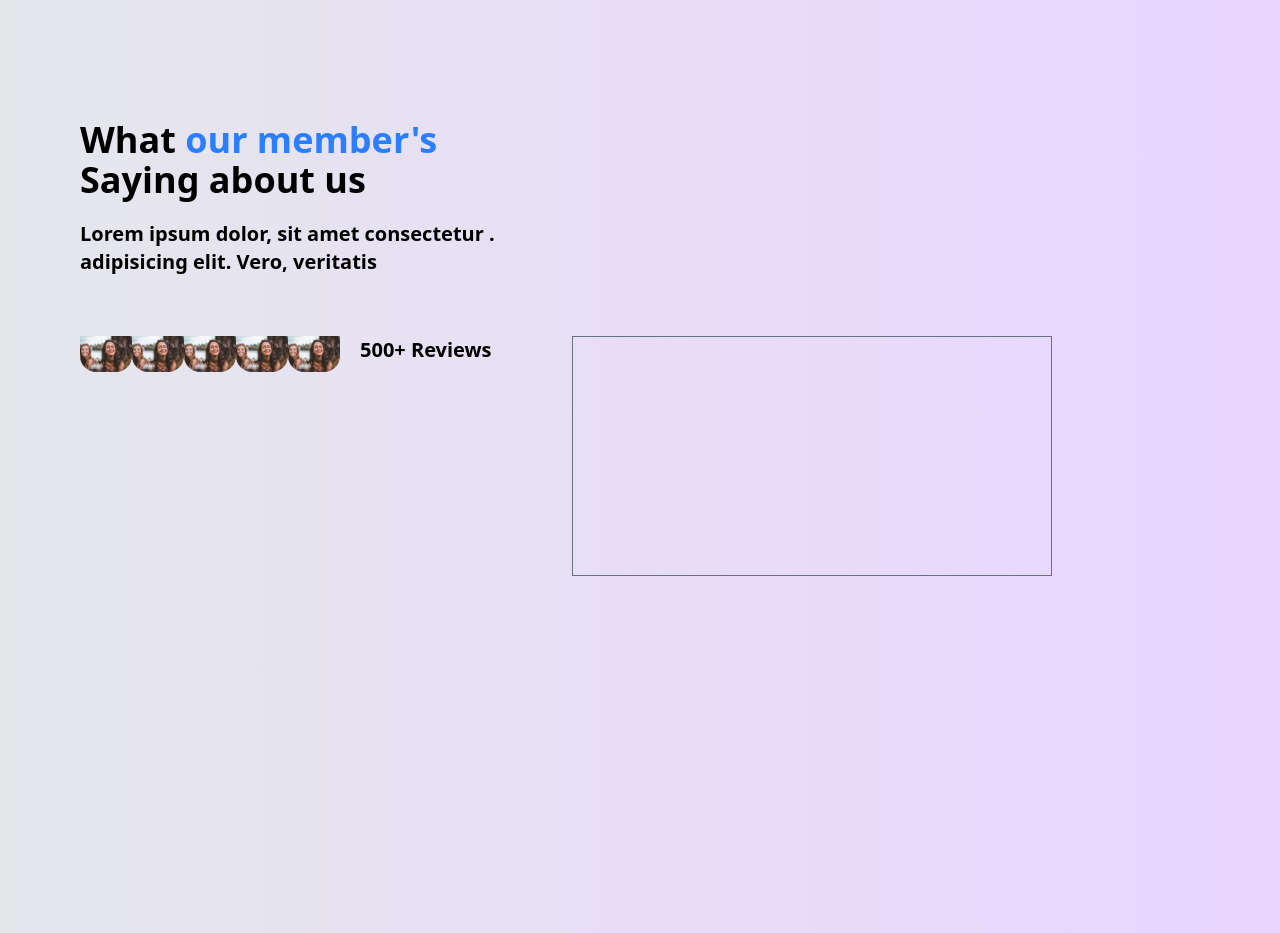
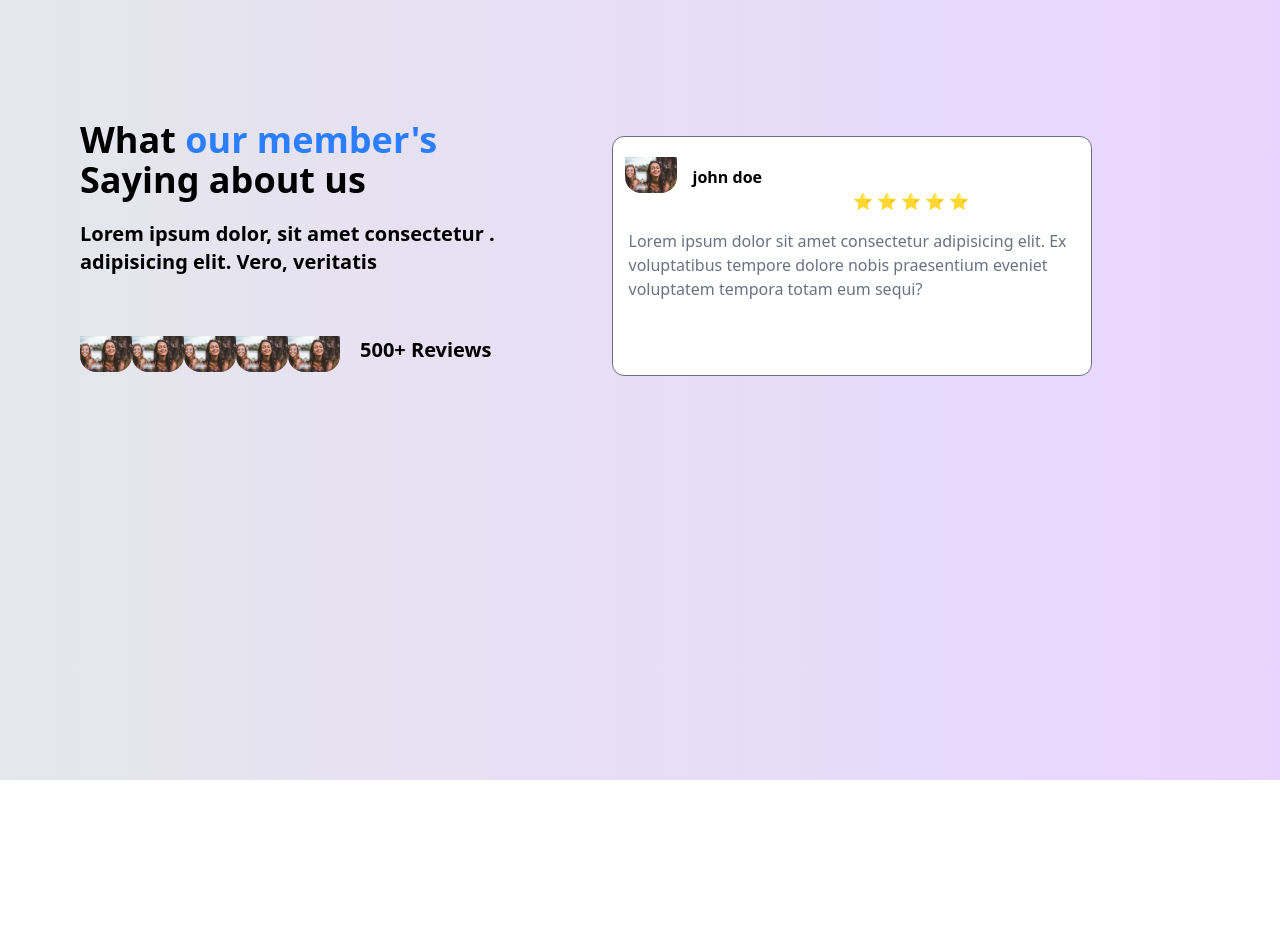
Before and after one commit to shailendrapratap1/clinic-website, a React (Vite) app in the folder clinicweb/: page / in a window 1280 px wide. Shown: the part 1620-2553 px from the top of the page. After the commit the page ends 2400 px from the top, so only its background shows below. Built offline with nearby package versions, Linux system fonts and the light colour scheme.

Commit message:
Update Testimonial.jsx

```diff
--- a/clinicweb/src/pages/Testimonial.jsx
+++ b/clinicweb/src/pages/Testimonial.jsx
@@ -1,9 +1,10 @@
 import React from 'react'
 import { Card } from '../components'
+import { Star } from 'lucide-react'
 
 const Testimonial = () => {
   return (
-    <section className='min-h-screen mx-auto left-0 right-0 bg-linear-to-r from-gray-200 to-purple-200'>
+    <section className='md:h-150 min-h-screen mx-auto left-0 right-0 bg-linear-to-r from-gray-200 to-purple-200'>
      <div className='grid grid-cols-1 grid-rows-1 pt-35 pl-20'>
         <div className='flex flex-col text-4xl font-bold'>
       <h2 className=' '>What <span className='text-blue-500'>our member's </span></h2>
@@ -11,18 +12,24 @@ const Testimonial = () => {
       <p className='pt-5 text-xl font-semibold '>Lorem ipsum dolor, sit amet consectetur .</p>
       <p className=' text-xl font-semibold'>adipisicing elit. Vero, veritatis</p>
         </div>
-             <div className='flex flex-row md:flex md:flex-row   pt-15 '>
-           <img src="./pexels-danxavier-908602.jpg "className='rounded-b-2xl  h-9 w-13' alt="" />
+             <div className='flex flex-row md:flex md:flex-row   pt-15 -ml-10 md:ml-0'>
+           <img src="./pexels-danxavier-908602.jpg "className='rounded-b-2xl  h-9 w-13 px-none' alt="" />
              <img src="./pexels-danxavier-908602.jpg "className='rounded-b-2xl h-9 w-13' alt="" />
            <img src="./pexels-danxavier-908602.jpg "className='rounded-b-2xl h-9 w-13' alt="" />
            <img src="./pexels-danxavier-908602.jpg "className='rounded-b-2xl h-9 w-13' alt="" />
              <img src="./pexels-danxavier-908602.jpg "className='rounded-b-2xl h-9 w-13' alt="" />
-        <p className='pl-5 text-xl font-bold'>500+ Reviews</p>
-              <div className='w-120 border border-gray-500 h-60 ml-20  mb-200'>
-        <Card>
+        <p className='md:pl-5 text-xl font-bold'>500+ Reviews</p>
 
-        </Card>
-        </div>
+           <Card className='md:w-120 w-100 border border-gray-500 bg-white h-60 md:ml-30  md:-mt-50 rounded-xl flex flex-row mt-50 -ml-105'>
+                           <img src="./pexels-danxavier-908602.jpg "className='rounded-b-2xl h-9 w-13 mt-5 ml-3 ' alt="" />
+                            <h2 className='ml-20 -mt-7 text-md font-bold'>john doe</h2>
+                        <h className='pl-60 '>⭐ ⭐ ⭐ ⭐ ⭐ </h>
+                        <p className='text-gray-500 px-4 py-4'>Lorem ipsum dolor sit amet consectetur adipisicing elit. Ex voluptatibus tempore dolore nobis praesentium eveniet voluptatem tempora totam eum sequi?</p>
+
+           </Card>
+
+
+
         </div>
 
      </div>
```
